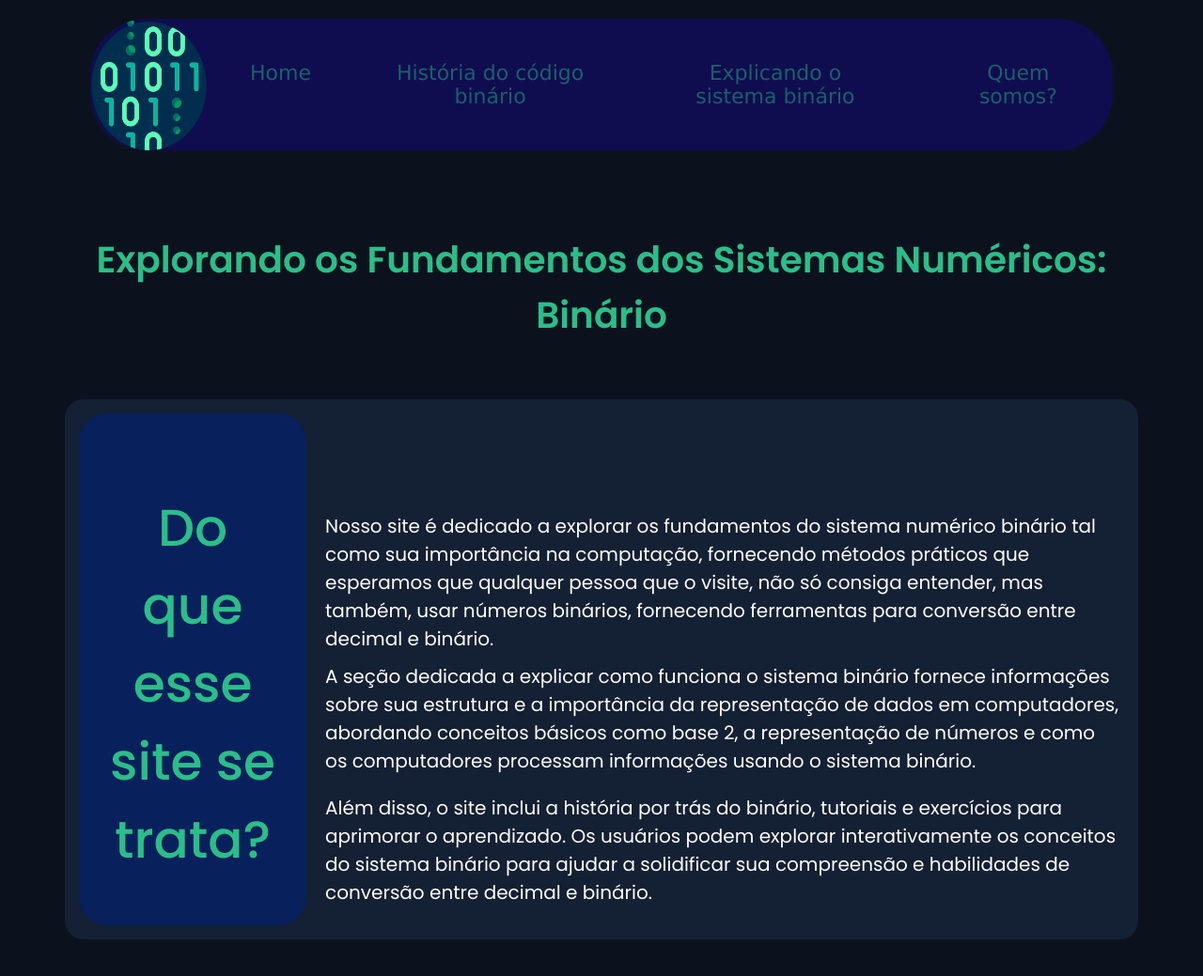
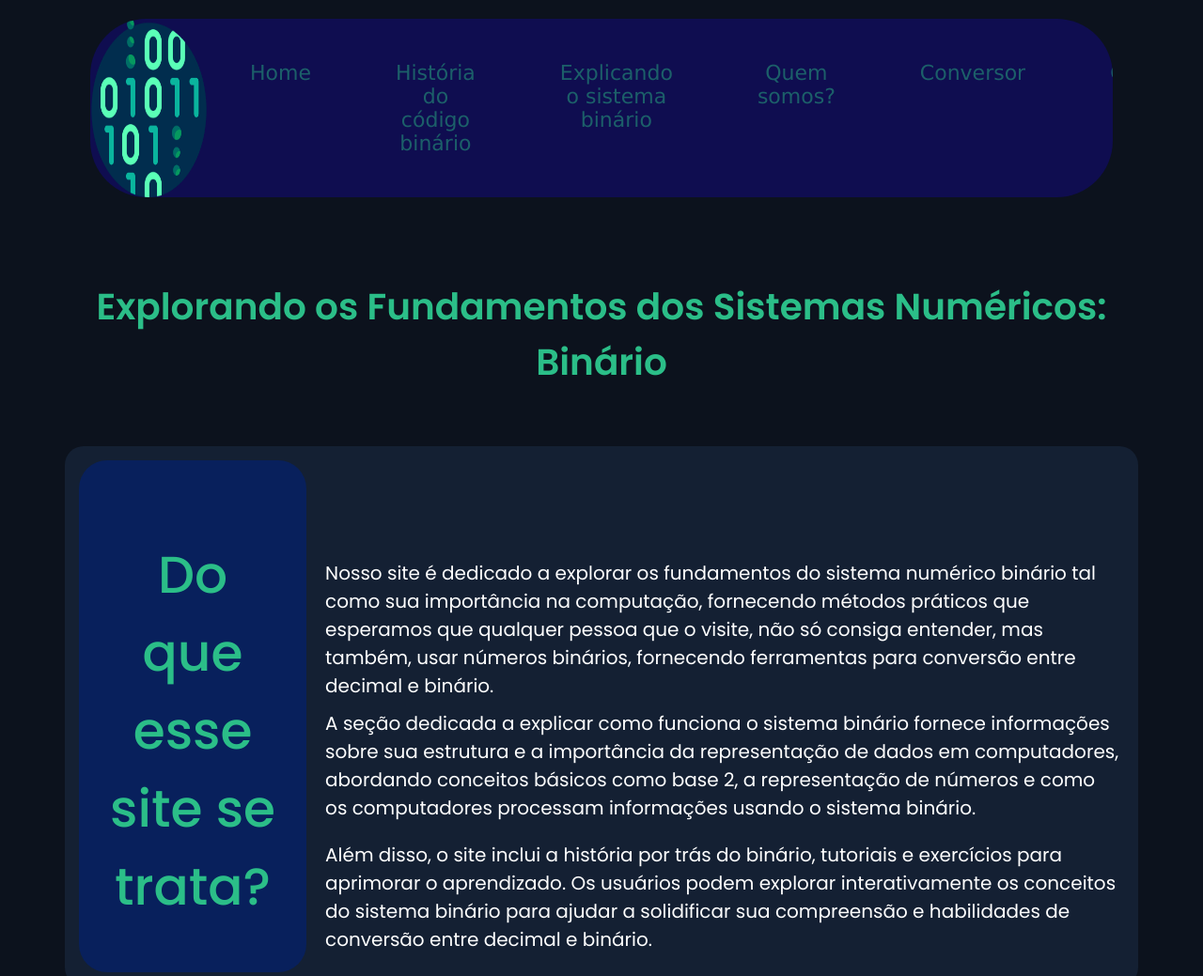
Before and after one commit to Bruno-of/site-binario, a plain HTML site: page index.html in a window 1280 px wide. Shown: the top 1039 px of the page at 94% size. Drawn offline with Linux system fonts and the light colour scheme.

Commit message:
Update index.html

```diff
--- a/index.html
+++ b/index.html
@@ -20,6 +20,8 @@
               <a href='historia-binario.html'>História do código binário</a>
               <a href='explicando-sistema.html'>Explicando o sistema binário</a>
               <a href="quem-somos.html">Quem somos?</a>
+              <a href="conversor.html">Conversor</a>
+              <a href="quizz.html">Quizz</a>
           </div>
       </nav>
     </header>
@@ -142,22 +144,3 @@
 </body>
 
 </html>
-
-
-<!-- Neste projeto, o grupo criará um recurso educacional interativo que explora os fundamentos do sistema
-numérico binário, destacando sua importância na computação e fornecendo uma maneira prática de
-converter números entre decimal e binário. O grupo deve criar uma seção dedicada à explicação do
-funcionamento do sistema binário, incluindo informações sobre sua estrutura e sua importância na
-representação de dados em computadores. -->
-
-
-<!-- Estrutura:
-A estrutura do site, consistirá em:
-  Um header com logo e menu navegável para facilitar a navegação pelo conteúdo,
-  Um corpo de site informativo que apresenta os conceitos-chave do tema em questão.
-  Uma seção dedicada à apresentação do grupo onde os integrantes serão apresentados com fotos
-individuais, seus nomes e links para suas páginas no GitHub, LinkedIn e/ou outras redes sociais
-relevantes.
-  Um footer contendo um formulário de contato para feedback dos usuários, além de outras
-informações relevantes sobre o projeto ou equipe.
-Entrega: Uma pessoa por grupo irá postar o link da página do Github com o site publicado. -->
```
Lines whose indentation alone changed are shown as unchanged.
